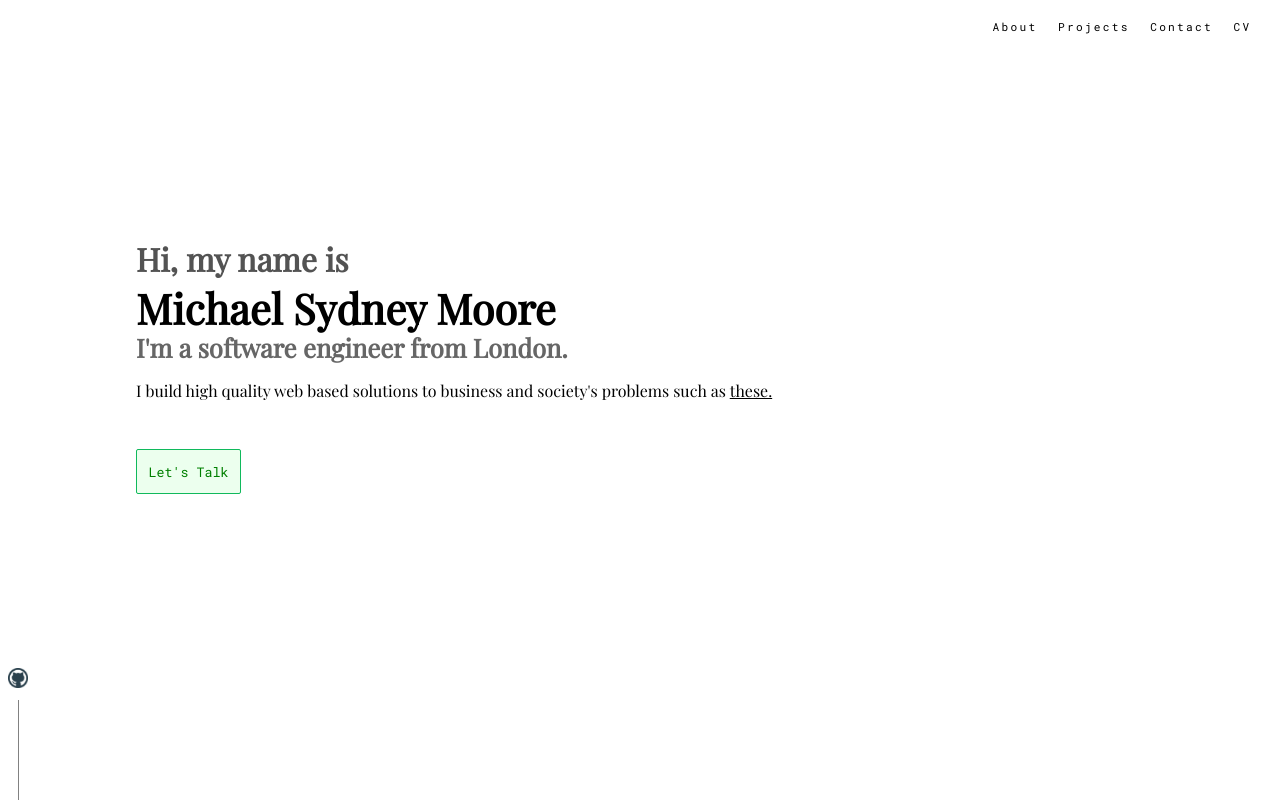
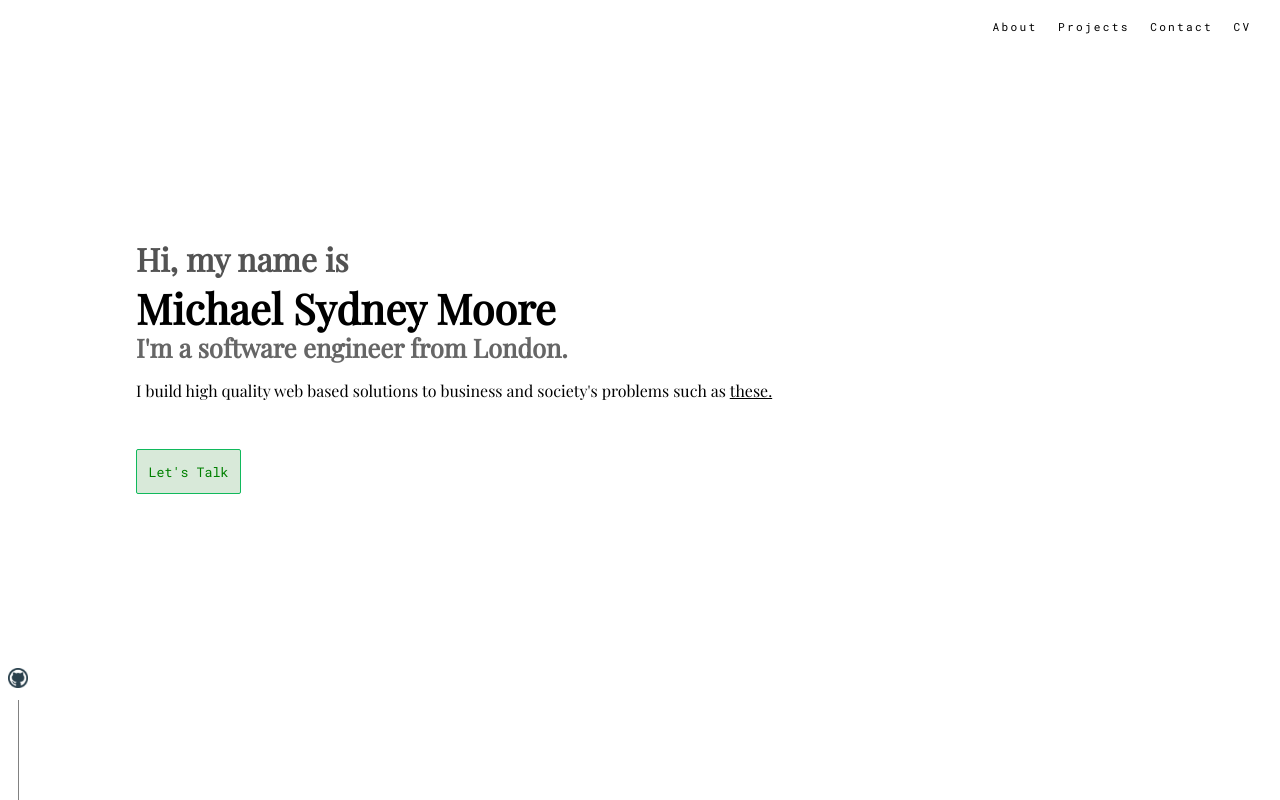
Before and after one commit to msmfa/portfolio, a React (Create React App) app: page / in a window 1280 px wide. In both pictures the pointer is over the button "Let's Talk". Shown: the top 800 px of the page. Built offline with nearby package versions, Linux system fonts and the light colour scheme; a web font is replaced by a local one.

Commit message:
Added hover to button

```diff
--- a/src/css/ContactButton.css
+++ b/src/css/ContactButton.css
@@ -10,6 +10,10 @@
   width: 105px;
 }
 
+.button-container button:hover {
+  background-color: rgb(216, 233, 217);
+}
+
 @media only screen and (max-width: 600px) {
   .button-container button {
     margin: 1.2rem 0 0 1rem;
```
